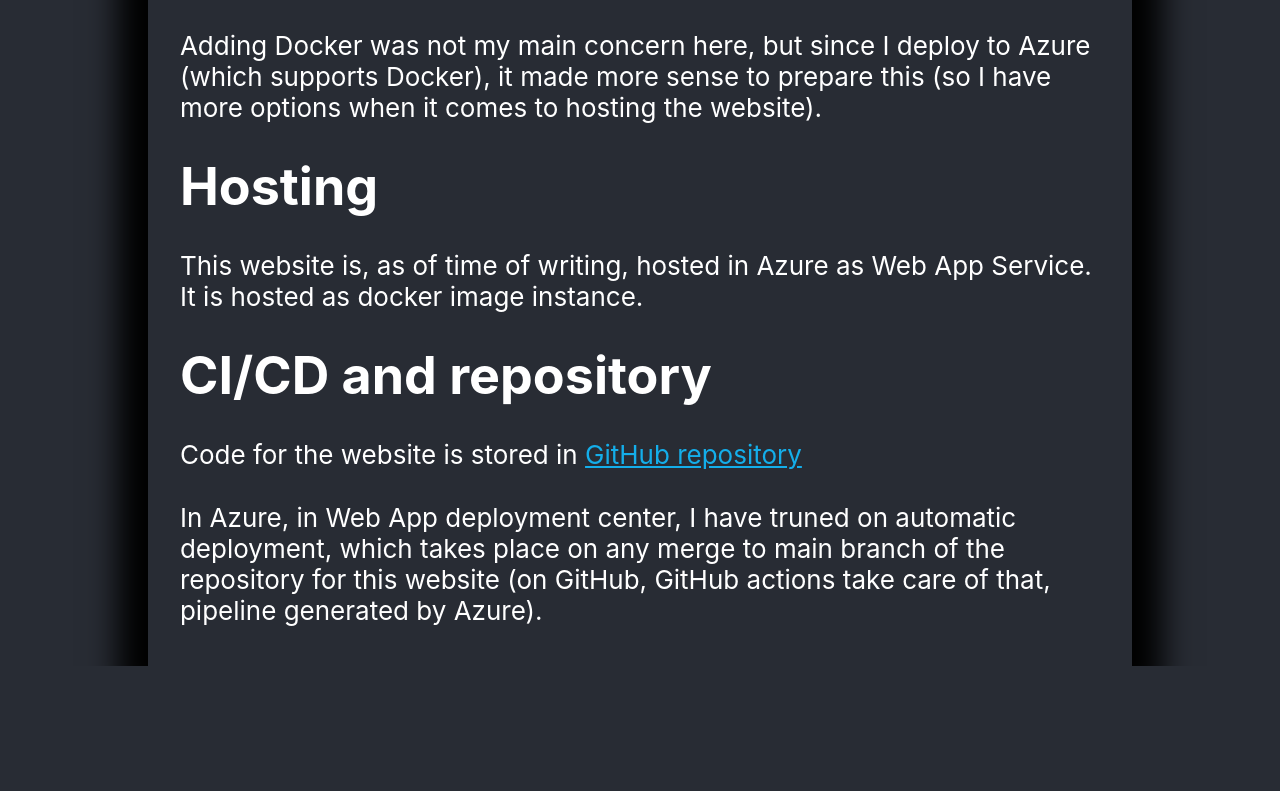
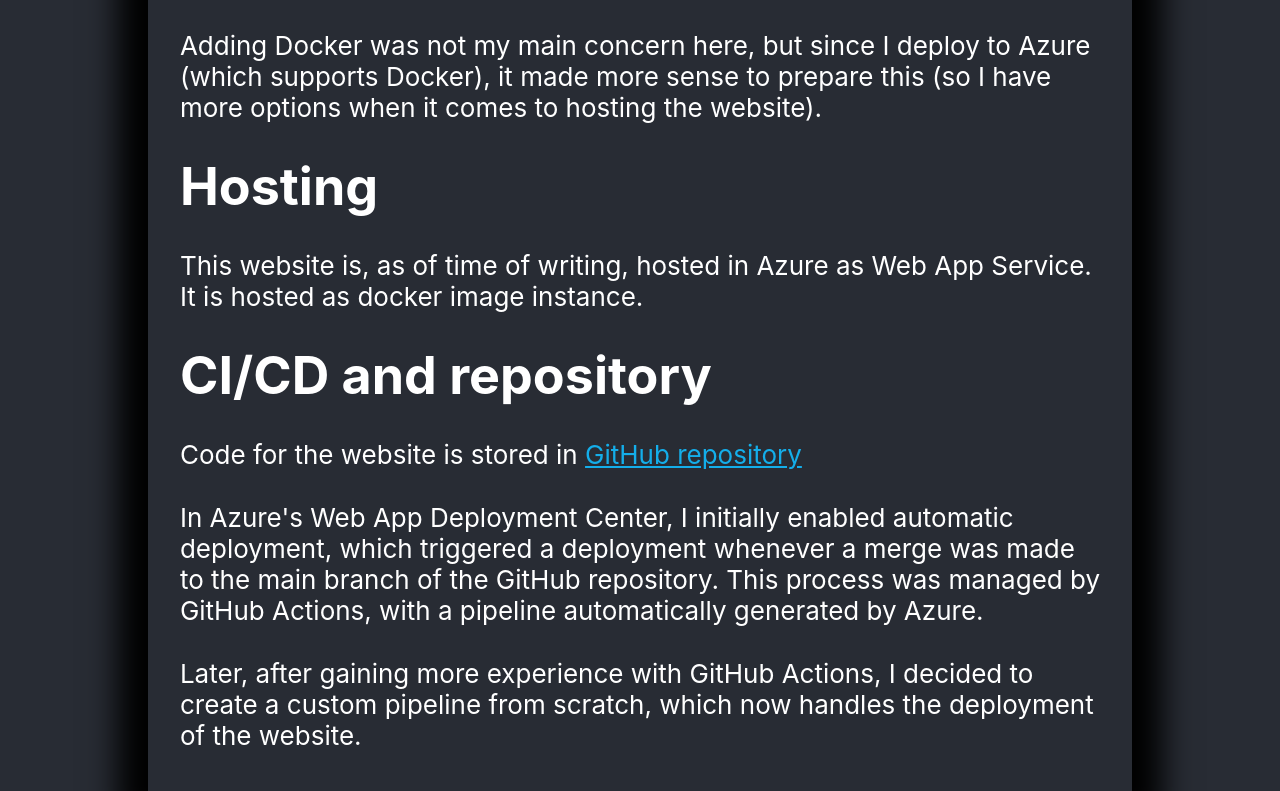
Before and after one commit to mturczyn/about-intrinsic, a React (Create React App) app: page /technology-stack in a window 1280 px wide. Shown: the part 1647-2438 px from the top of the page. Before the commit the page ends 2313 px from the top, so only its background shows below. Built offline with nearby package versions, Linux system fonts and the light colour scheme.

Commit message:
Corrected text on the page and translations.

```diff
--- a/src/TechStack/index.tsx
+++ b/src/TechStack/index.tsx
@@ -81,7 +81,7 @@ const TechStack = () => {
             <h1>{t('PWA and service workers')}</h1>
             <p>
                 {t(
-                    'By specifying manifest file for the webpage correctly, I have enabled this page to work as PWA (so it is installable as application). Moreover, I have added offline support using service workers (page can be still reachable, when user is offline.'
+                    'By specifying manifest file for the webpage correctly, I have enabled this page to work as PWA (so it is installable as application). Moreover, I have added offline support using service workers (page can be still reachable, when user is offline).'
                 )}
             </p>
             <div id="pwa-installation">
@@ -162,12 +162,8 @@ const TechStack = () => {
                 />
             </p>
             <Trans>
-                <p>
-                    In Azure, in Web App deployment center, I have truned on
-                    automatic deployment, which takes place on any merge to main
-                    branch of the repository for this website (on GitHub, GitHub
-                    actions take care of that, pipeline generated by Azure).
-                </p>
+                <p>In Azure's Web App Deployment Center, I initially enabled automatic deployment, which triggered a deployment whenever a merge was made to the main branch of the GitHub repository. This process was managed by GitHub Actions, with a pipeline automatically generated by Azure.</p>
+                <p>Later, after gaining more experience with GitHub Actions, I decided to create a custom pipeline from scratch, which now handles the deployment of the website.</p>
             </Trans>
         </>
     )
--- a/src/i18n.ts
+++ b/src/i18n.ts
@@ -48,10 +48,10 @@ const resources = {
             'GitHub repository': 'repozytorium GitHub',
             'Code for the website is stored in':
                 'Kod strony jest przechowywany w',
-            '<p>In Azure, in Web App deployment center, I have truned on automatic deployment, which takes place on any merge to main branch of the repository for this website (on GitHub, GitHub actions take care of that, pipeline generated by Azure).</p>':
-                '<p>Na platformie Azure, w centrum wdrażania w usłudze Web App, włączyłem automatyczne wdrażanie, które ma miejsce po każdym zmergowaniu do głównej gałęzi repozytorium dla tej strony (na GitHubie, GitHub Actions zajmuje się tym, a plik pipeline utworzony został przez Azure).</p>',
+            '<p>In Azure\'s Web App Deployment Center, I initially enabled automatic deployment, which triggered a deployment whenever a merge was made to the main branch of the GitHub repository. This process was managed by GitHub Actions, with a pipeline automatically generated by Azure.</p><p>Later, after gaining more experience with GitHub Actions, I decided to create a custom pipeline from scratch, which now handles the deployment of the website.</p>':
+                '<p>W Azure, w Web App Deployment Center, początkowo włączyłem automatyczne wdrażanie, które uruchamiało deployment przy każdym zmergowaniu do głównej gałęzi repozytorium na GitHubie. Ten proces był zarządzany przez GitHub Actions, a pipeline został automatycznie wygenerowany przez Azure.</p><p>Później, po zdobyciu większego doświadczenia z GitHub Actions, postanowiłem stworzyć własny pipeline od podstaw, który teraz obsługuje wdrażanie tej strony internetowej.</p>',
             'PWA and service workers': 'PWA oraz service workers',
-            'By specifying manifest file for the webpage correctly, I have enabled this page to work as PWA (so it is installable as application). Moreover, I have added offline support using service workers (page can be still reachable, when user is offline.':
+            'By specifying manifest file for the webpage correctly, I have enabled this page to work as PWA (so it is installable as application). Moreover, I have added offline support using service workers (page can be still reachable, when user is offline).':
                 'Poprzez poprawne określenie pliku manifest dla tej strony, ta strona działa jako PWA (więc jest instalowalna jako aplikacja). Ponadto dodałem obsługę trybu offline za pomocą service workers (strona jest nadal osiągalna, gdy użytkownik jest offline).',
             'PWA workshop': 'Warsztaty PWA',
             'pwa-workshop-description':
@@ -71,7 +71,7 @@ const resources = {
         translation: {
             helloWithIntro: 'Hello, I am Michał',
             homePageIntroduction: {
-                firstPara: `My name is Michał Turczyn. I work as as software
+                firstPara: `My name is Michał Turczyn. I work as a software
                         engineer, I develop websites (such as this one) and I
                         enjoy what I do. I like to deeply understand
                         whatever I do and drive things to completion.`,
@@ -108,8 +108,8 @@ const resources = {
             'GitHub repository': 'GitHub repository',
             'Code for the website is stored in':
                 'Code for the website is stored in',
-            '<p>In Azure, in Web App deployment center, I have truned on automatic deployment, which takes place on any merge to main branch of the repository for this website (on GitHub, GitHub actions take care of that, pipeline generated by Azure).</p>':
-                '<p>In Azure, in Web App deployment center, I have truned on automatic deployment, which takes place on any merge to main branch of the repository for this website (on GitHub, GitHub actions take care of that, pipeline generated by Azure).</p>',
+            '<p>In Azure\'s Web App Deployment Center, I initially enabled automatic deployment, which triggered a deployment whenever a merge was made to the main branch of the GitHub repository. This process was managed by GitHub Actions, with a pipeline automatically generated by Azure.</p><p>Later, after gaining more experience with GitHub Actions, I decided to create a custom pipeline from scratch, which now handles the deployment of the website.</p>':
+                '<p>In Azure\'s Web App Deployment Center, I initially enabled automatic deployment, which triggered a deployment whenever a merge was made to the main branch of the GitHub repository. This process was managed by GitHub Actions, with a pipeline automatically generated by Azure.</p><p>Later, after gaining more experience with GitHub Actions, I decided to create a custom pipeline from scratch, which now handles the deployment of the website.</p>',
 
             Home: 'Home',
             'Contact info': 'Contact info',
@@ -122,8 +122,8 @@ const resources = {
             'Intrinsic | Web Development and Programming | Contact info':
                 'Intrinsic | Web Development and Programming | Contact info',
             'PWA and service workers': 'PWA and service workers',
-            'By specifying manifest file for the webpage correctly, I have enabled this page to work as PWA (so it is installable as application). Moreover, I have added offline support using service workers (page can be still reachable, when user is offline.':
-                'By specifying manifest file for the webpage correctly, I have enabled this page to work as PWA (so it is installable as application). Moreover, I have added offline support using service workers (page can be still reachable, when user is offline.',
+            'By specifying manifest file for the webpage correctly, I have enabled this page to work as PWA (so it is installable as application). Moreover, I have added offline support using service workers (page can be still reachable, when user is offline).':
+                'By specifying manifest file for the webpage correctly, I have enabled this page to work as PWA (so it is installable as application). Moreover, I have added offline support using service workers (page can be still reachable, when user is offline).',
             'PWA workshop': 'PWA workshop',
             'pwa-workshop-description':
                 '<0>I have also launched <0>PWA website</0> with code based on <1>this tutorial</1>, which was about implementing and enhancing PWA website, which was simple markdown editor with possibility to open and save files, with live preview. The page, however, works correctly only on PCs.</0>',
```
